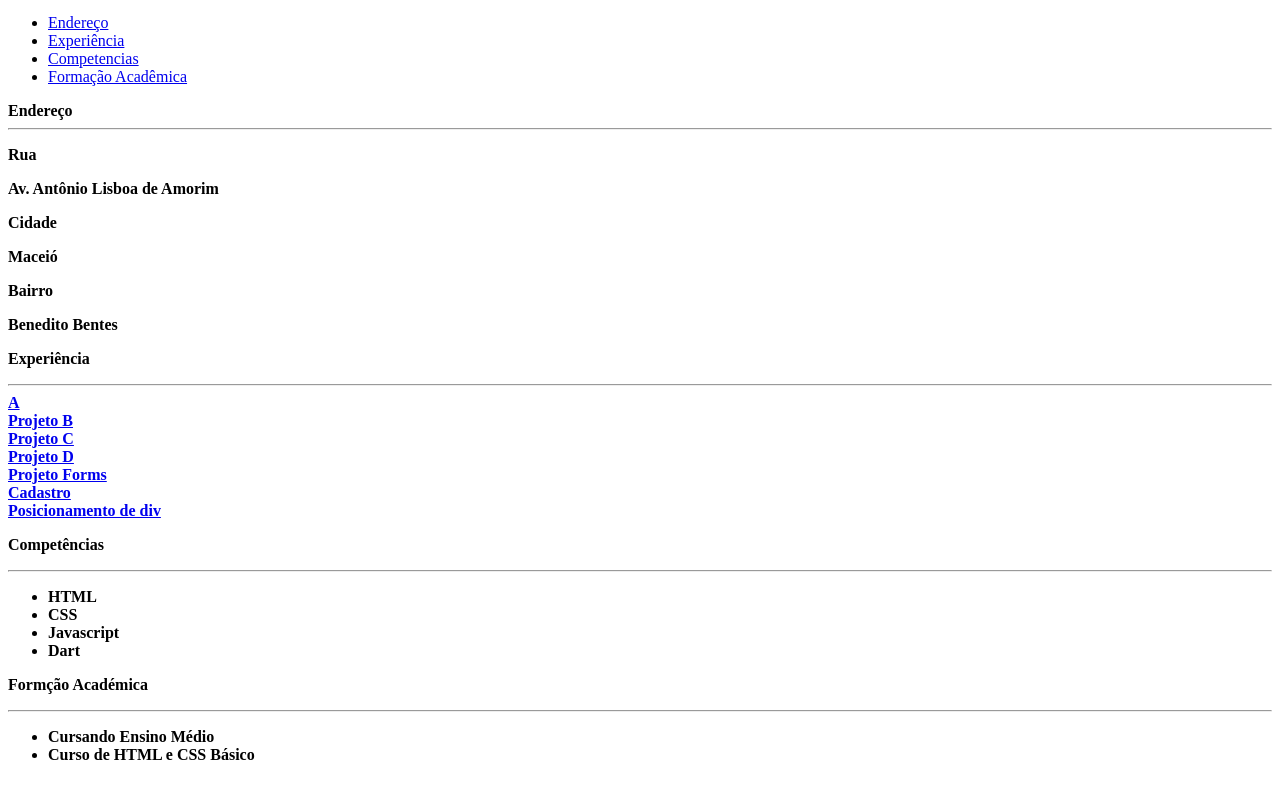
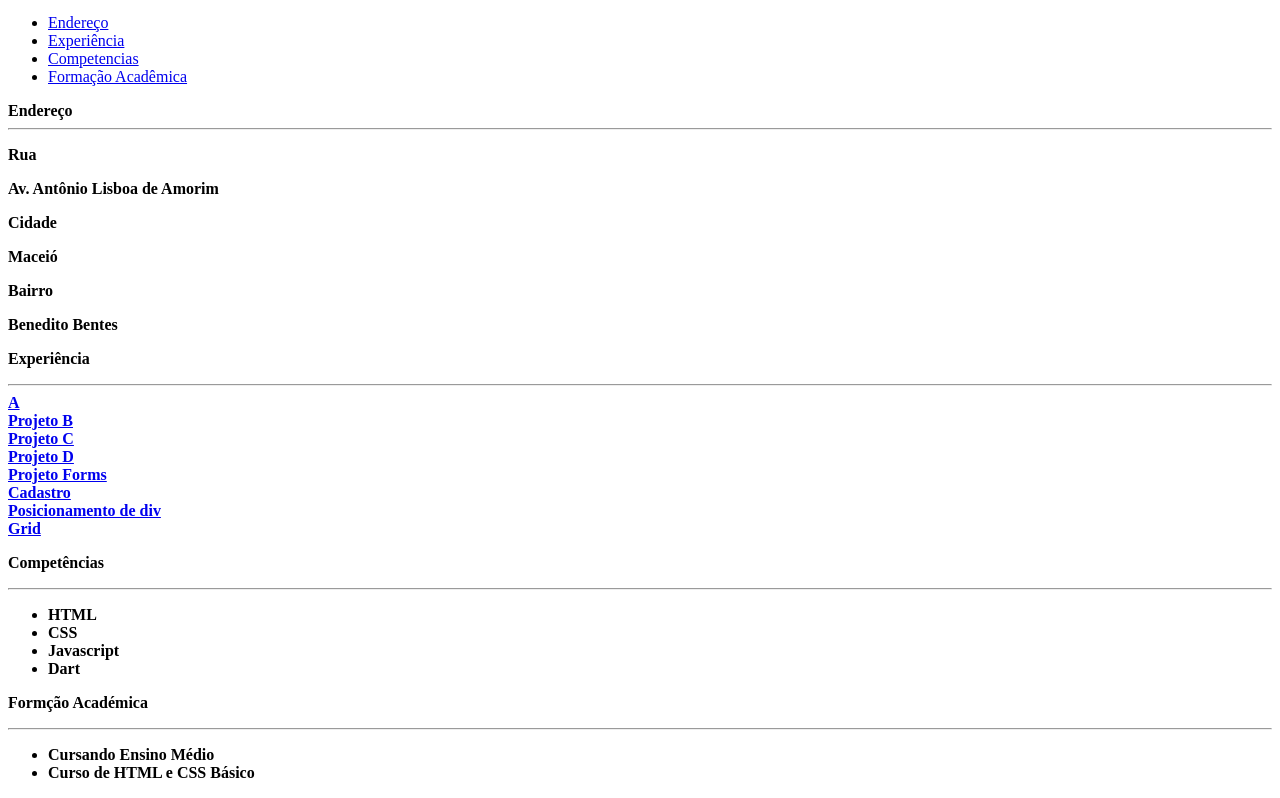
Before and after one commit to lil-robot/lil-robot.github.io, a plain HTML site: page index.html in a window 1280 px wide. Shown: the part 472-1270 px from the top of the page. Drawn offline with Linux system fonts and the light colour scheme.

Commit message:
Update index.html

```diff
--- a/index.html
+++ b/index.html
@@ -50,7 +50,9 @@
         <br>
             <a href="https://lil-robot.github.io/posicionamento/"> Posicionamento de div</a>
         <br>
-            <a href="https://lil-robot.github.io"></a>
+            <a href="https://lil-robot.github.io/grid/"> Grid</a>
+        <br>
+
     </selection>
 
     <selection id= 'Competencias'>
```
